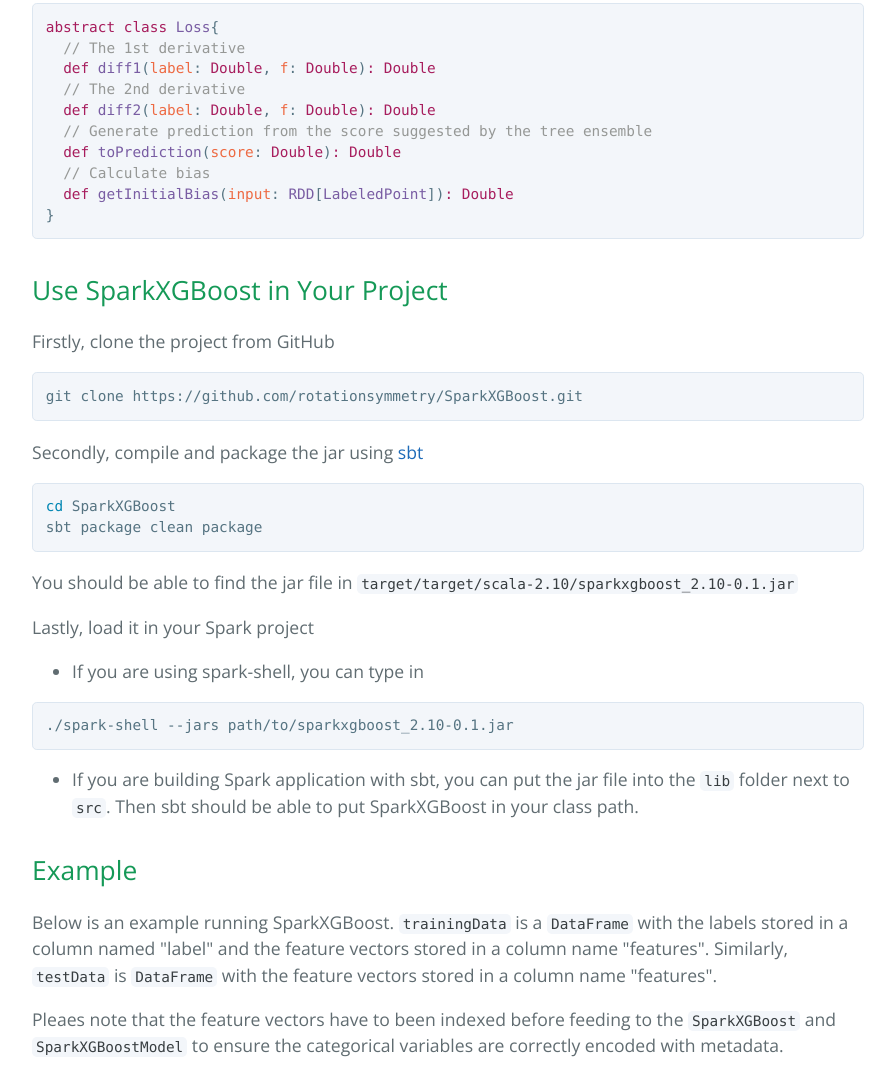
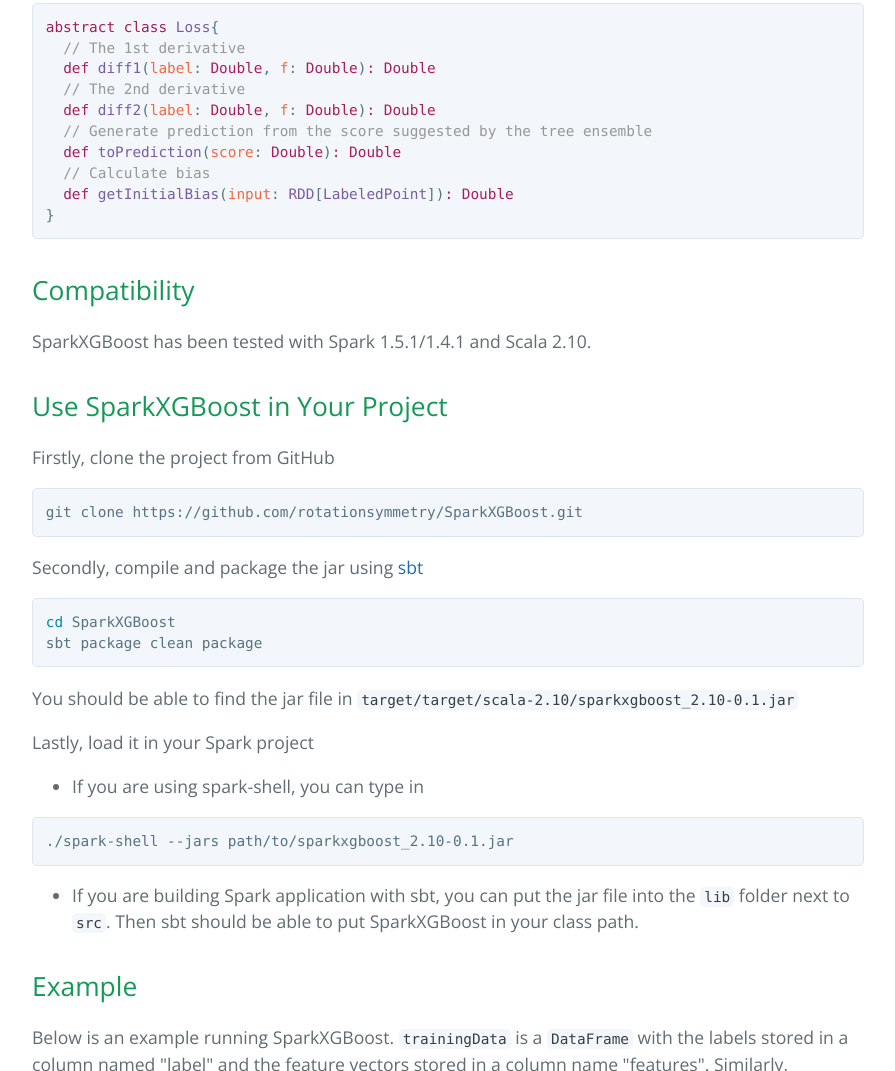
Before and after one commit to SatyaRaghuNandan/sparkxgboost, a plain HTML site: page index.html in a window 1280 px wide. Shown: the part 2099-3170 px from the top of the page, without its empty margins (192-1087 px from the left). Drawn offline with nearby package versions, Linux system fonts and the light colour scheme.

```diff
--- a/index.html
+++ b/index.html
@@ -92,6 +92,11 @@ of arbitrary user-defined loss function. SparkXGBoost is inspired by the <a href
   <span class="pl-c">// Calculate bias </span>
   <span class="pl-k">def</span> <span class="pl-en">getInitialBias</span>(<span class="pl-v">input</span>: <span class="pl-en">RDD</span>[<span class="pl-en">LabeledPoint</span>])<span class="pl-k">:</span> <span class="pl-k">Double</span>
 }</pre></div>
+
+<h2>
+<a id="compatibility" class="anchor" href="#compatibility" aria-hidden="true"><span class="octicon octicon-link"></span></a>Compatibility</h2>
+
+<p>SparkXGBoost has been tested with Spark 1.5.1/1.4.1 and Scala 2.10.</p>
 
 <h2>
 <a id="use-sparkxgboost-in-your-project" class="anchor" href="#use-sparkxgboost-in-your-project" aria-hidden="true"><span class="octicon octicon-link"></span></a>Use SparkXGBoost in Your Project</h2>
```
Also changed, not shown: params.json (+1 -1 lines).
